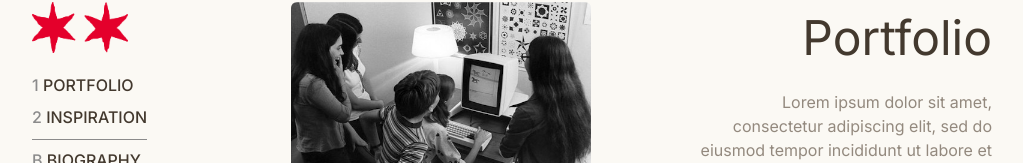
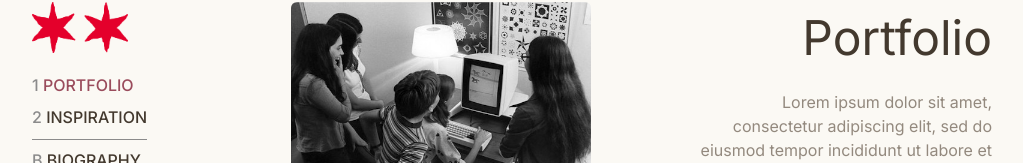
Before and after one commit to Szplugz/neelkhare.com, a Next.js app: page /portfolio/software in a window 1280 px wide. Shown: the part 131-294 px from the top of the page, without its empty margins (128-1151 px from the left). Built offline with nearby package versions, Linux system fonts and the light colour scheme.

Commit message:
navigation with context

```diff
--- a/app/_components/MenuButton.jsx
+++ b/app/_components/MenuButton.jsx
@@ -2,20 +2,22 @@
 
 import React from "react";
 import Link from "next/link";
-import { useState } from "react";
+import { pageContext } from "../inspiration/pageprovider";
+import { useState, useEffect } from "react";
 
 const MenuButton = (props) => {
-  let { key_, page, styles, url, target, setActivePage, currActivePage } =
-    props;
+  let { key_, page, styles, url, target } = props;
   target = target === null ? "_blank" : target;
   if (!url) {
     url = `\\${page}`.toLowerCase();
     target = "_self";
   }
 
-  const background = currActivePage === key_ ? "#9A4C5C" : "#43392E";
+  const { activePage, setActivePage } = React.useContext(pageContext);
+
+  const background = activePage === key_ ? "#9A4C5C" : "#43392E";
   console.log(
-    `Active page: ${currActivePage}, key: ${key_}, background: ${background}`
+    `Active page: ${activePage}, key: ${key_}, background: ${background}`
   );
 
   const handleClick = () => {
@@ -24,9 +26,9 @@ const MenuButton = (props) => {
   };
 
   return (
-    <div className={`menu-button ${styles}`}>
+    <div className={`menu-button ${styles}`} style={{ color: background }}>
       <Link href={url} target={target} onClick={handleClick}>
-        <p className={`text-[${background}] font-[500]`}>
+        <p className={`font-[500]`}>
           <span className="menu-key">{key_} </span>
           {page}
         </p>
--- /dev/null
+++ b/app/inspiration/pageprovider.js
@@ -0,0 +1,20 @@
+"use client";
+
+import React from "react";
+import { useContext, useState } from "react";
+
+export const pageContext = React.createContext({
+  activePage: null,
+  setActivePage: () => {},
+});
+
+const PageProvider = ({ children, defaultPage }) => {
+  const [activePage, setActivePage] = useState(defaultPage);
+  return (
+    <pageContext.Provider value={{ activePage, setActivePage }}>
+      {children}
+    </pageContext.Provider>
+  );
+};
+
+export default PageProvider;
--- a/app/layout.js
+++ b/app/layout.js
@@ -3,6 +3,7 @@ import Navigation from "./_components/Navigation.jsx";
 import { Inter } from "next/font/google";
 import { React } from "react";
 import "./page.css";
+import PageProvider from "./inspiration/pageprovider";
 
 const inter = Inter({
   subsets: ["latin"],
@@ -18,8 +19,10 @@ export default function RootLayout({ children }) {
   return (
     <html lang="en" className={`${inter.className}`}>
       <body className="main">
-        <Navigation />
-        <main className="home-screen">{children}</main>
+        <PageProvider>
+          <Navigation />
+          <main className="home-screen">{children}</main>
+        </PageProvider>
       </body>
     </html>
   );
--- a/app/portfolio/software/page.jsx
+++ b/app/portfolio/software/page.jsx
@@ -1,11 +1,19 @@
+"use client";
+
 import React from "react";
 import Image from "next/image";
 import smalltalk from "../../_assets/images/smalltalk.jpg";
 import PortfolioSection from "../_components/PortfolioSection";
 import PortfolioItem from "../_components/PortfolioItem";
 import "../../page.css";
+import { pageContext } from "@/app/inspiration/pageprovider";
+import { useEffect } from "react";
 
 const Software = () => {
+  const { activePage, setActivePage } = React.useContext(pageContext);
+  useEffect(() => {
+    setActivePage("1");
+  }, []);
   return (
     <>
       <div className="software-contents">
--- a/tailwind.config.js
+++ b/tailwind.config.js
@@ -22,6 +22,7 @@ module.exports = {
     },
     colors: {
       eggshell: "#FBF9F4",
+      candy: "#9A4C5C",
       spruce: "#43392E",
       oak: "#4A2A00",
       gray: "#8B8B8B",
```
